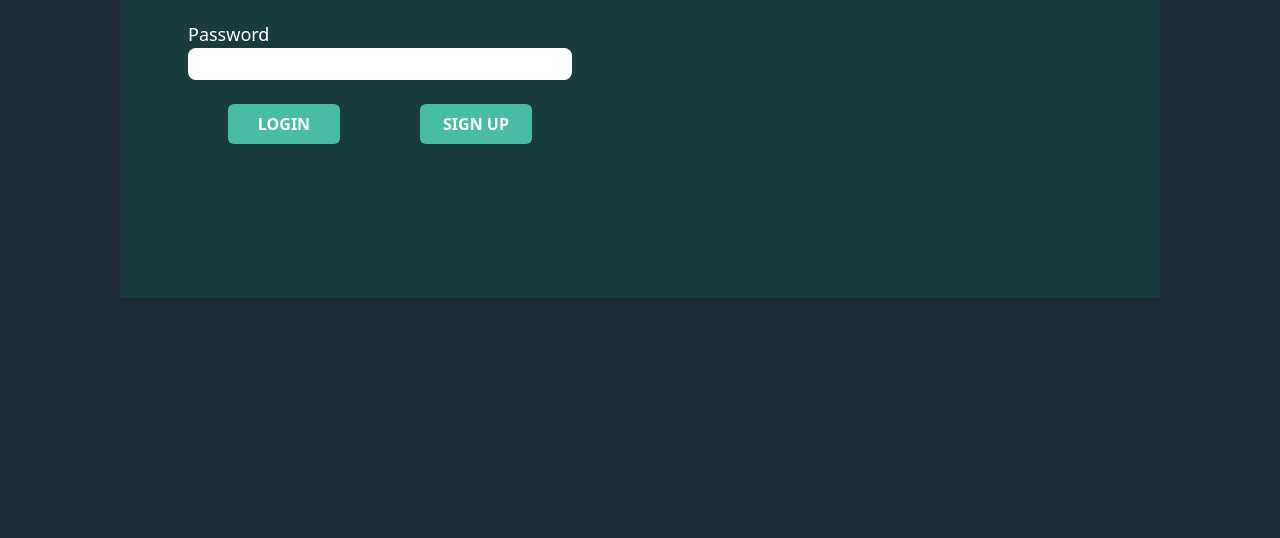
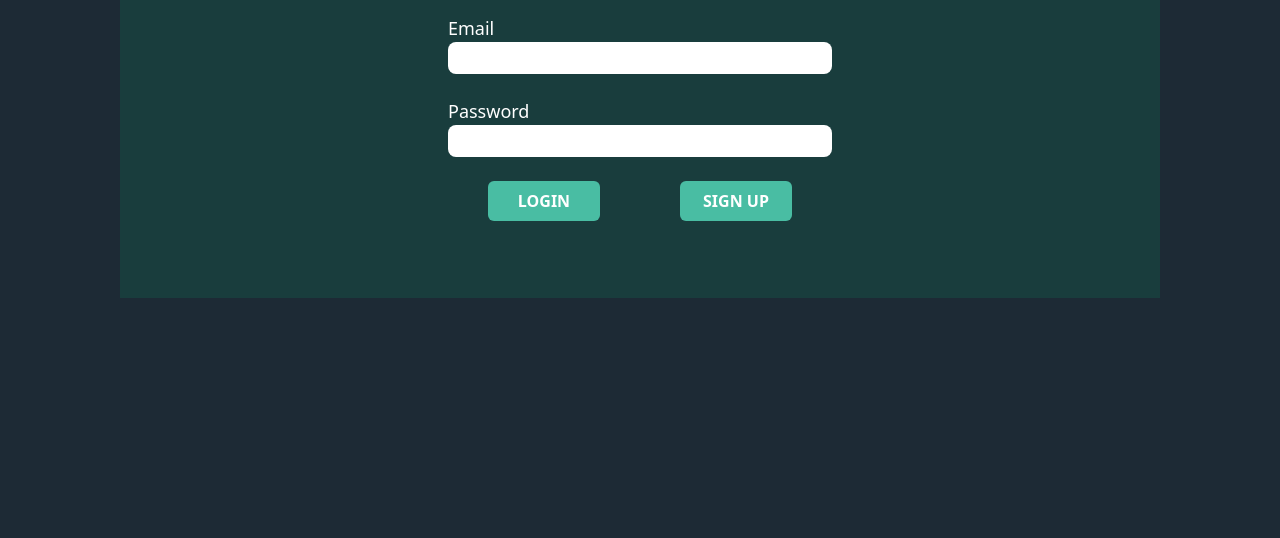
Before and after one commit to puja-1998/Expense-Tracker-AI, a website: page index.html in a window 1280 px wide. Shown: the part 262-800 px from the top of the page. Drawn offline with Linux system fonts and the light colour scheme.

Commit message:
Update index.html

```diff
--- a/index.html
+++ b/index.html
@@ -9,7 +9,7 @@
 <body class="bg-[#1D2A35] h-auto">
 
   <!-- Login Page -->
-  <div class="loginPage  bg-[#193D3D] mt-10 mx-30 h-[520px] text-white ">
+  <div class="loginPage flex item-center justify-center  bg-[#193D3D] mt-10 mx-30 h-[520px] text-white ">
     <div class="loginForm w-[50%] flex justify-center  flex-col items-center">
       <div class="flex justify-center  flex-col items-center mb-10">
             <h1 class="text-[48px] font-semibold">Expense Tracker AI</h1>
```
